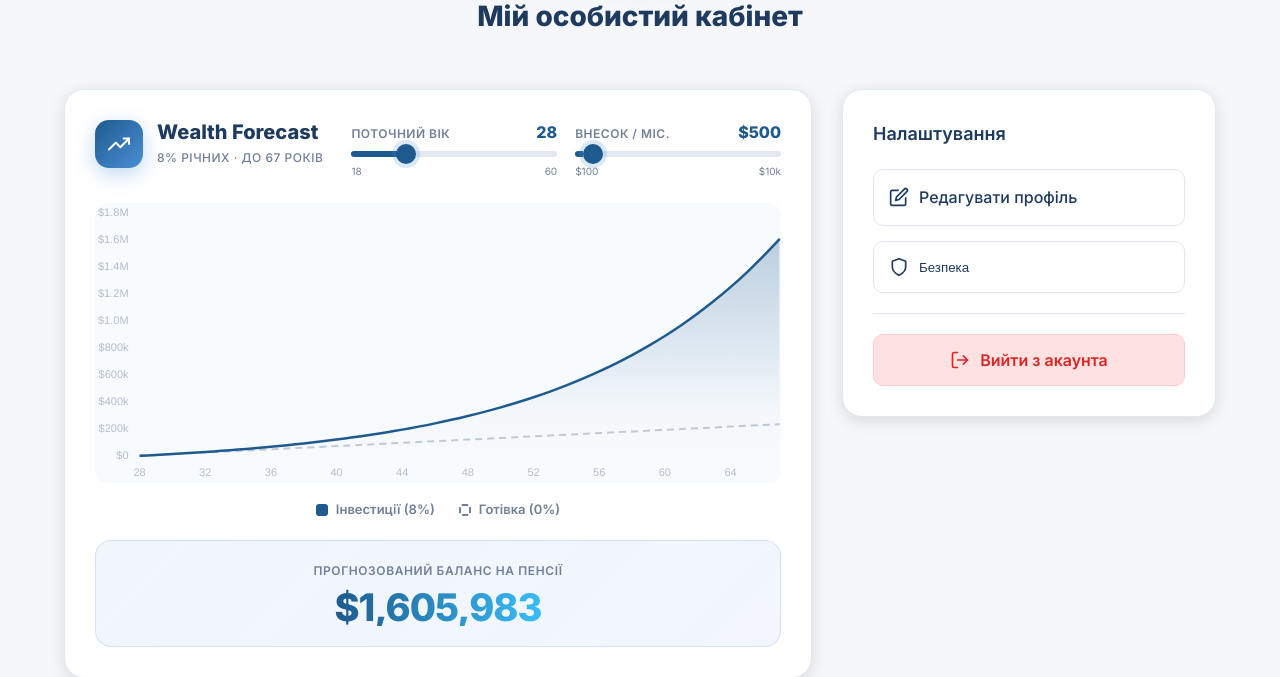
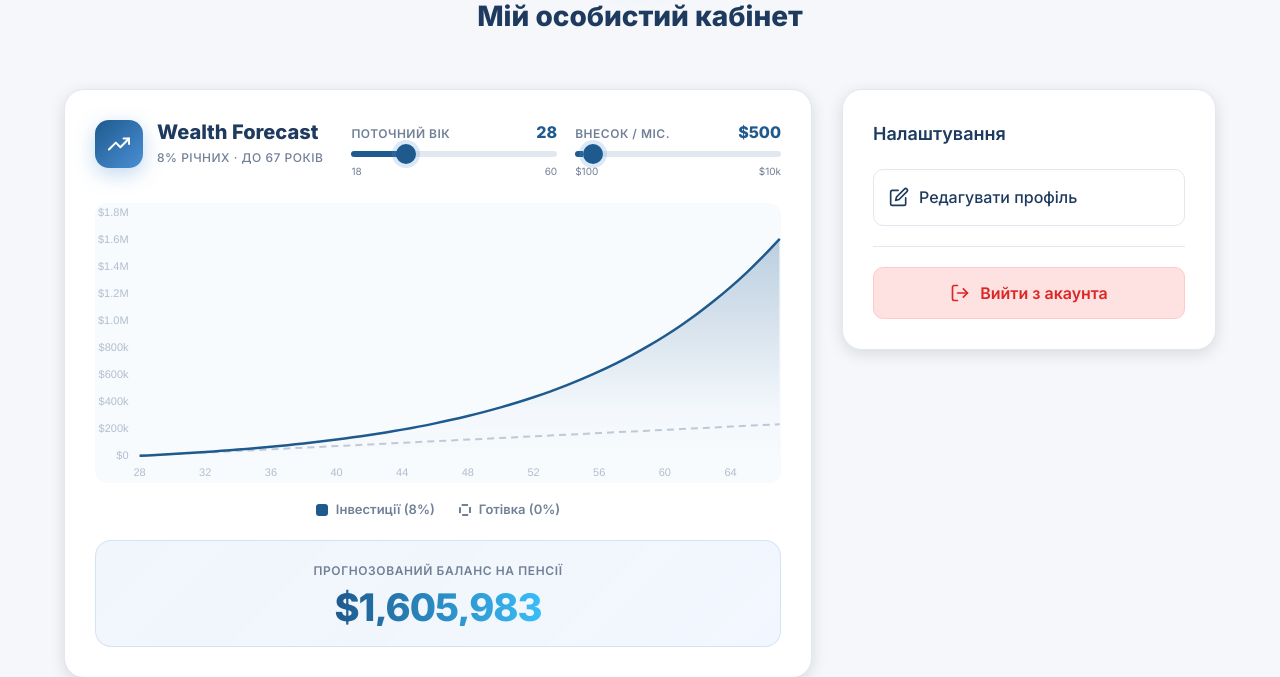
Before and after one commit to OlehBara/DIPLOM, a Django app: page /profile/ in a window 1280 px wide. Shown: the part 258-935 px from the top of the page. Run offline with Django 4.2, Linux system fonts and the light colour scheme; the visitor is signed in with stand-in values (Sample User, id 1); data comes from the database, SQL or seed files in the repository; data that the repository does not hold is empty.

Commit message:
Забрав кнопку безпека

```diff
--- a/templates/main/profile.html
+++ b/templates/main/profile.html
@@ -633,14 +633,6 @@
                             Редагувати профіль
                         </a>
 
-                        <button class="action-btn"
-                            style="width: 100%; text-align: left; padding: 15px; background: transparent; border: 1px solid var(--border-color); border-radius: 10px; color: var(--text-primary); font-weight: 500; cursor: pointer; transition: all 0.2s; display: flex; align-items: center; gap: 10px;">
-                            <svg width="20" height="20" viewBox="0 0 24 24" fill="none" stroke="currentColor"
-                                stroke-width="2" stroke-linecap="round" stroke-linejoin="round">
-                                <path d="M12 22s8-4 8-10V5l-8-3-8 3v7c0 6 8 10 8 10z"></path>
-                            </svg>
-                            Безпека
-                        </button>
 
                         <hr style="border: 0; border-top: 1px solid var(--border-color); margin: 5px 0;">
 
```
